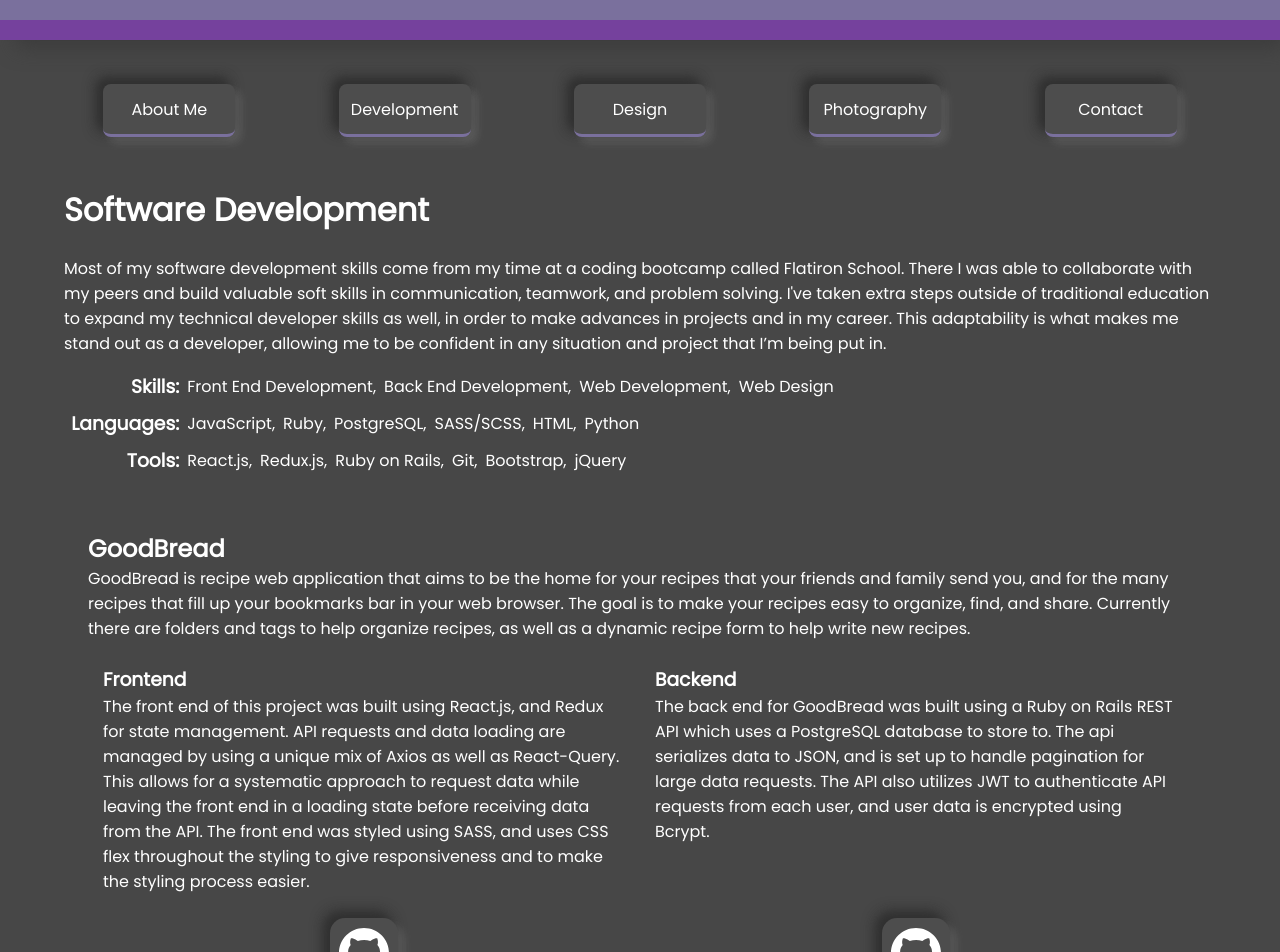
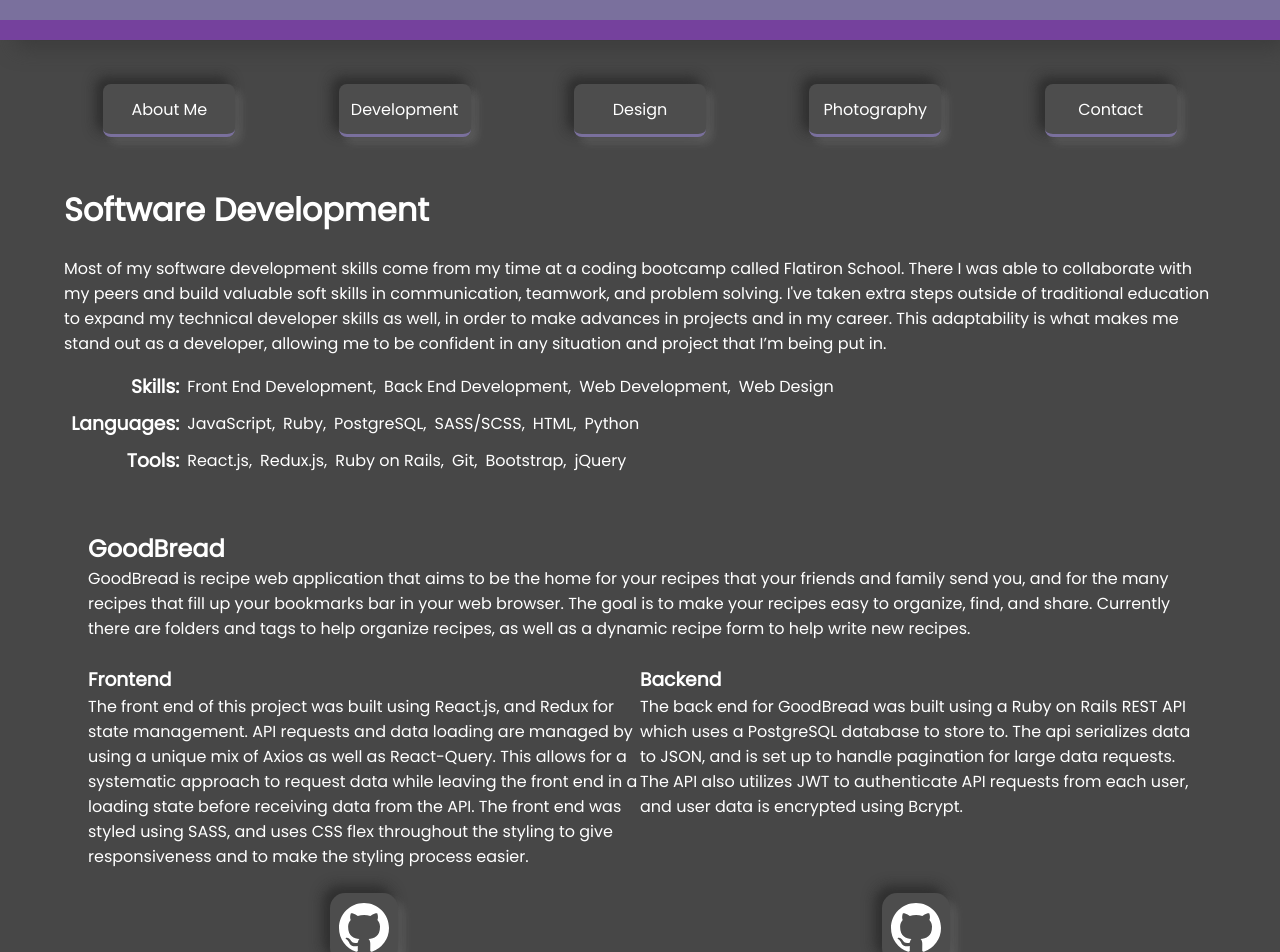
Before and after one commit to Rmiverson/rmiportfolio, a React (Create React App) app: page /development in a window 1280 px wide. Shown: the top 952 px of the page. Built offline with nearby package versions, Linux system fonts and the light colour scheme.

Commit message:
updated some styling in development

```diff
--- a/src/containers/Development/Development.scss
+++ b/src/containers/Development/Development.scss
@@ -88,7 +88,7 @@
         .sub-section {
           display: flex;
           flex-direction: column;
-          margin: 1.5rem 15px 0px 15px;
+          margin: 1.5rem 0px 0px 0px;
           width: 50%;
 
           p {
```
